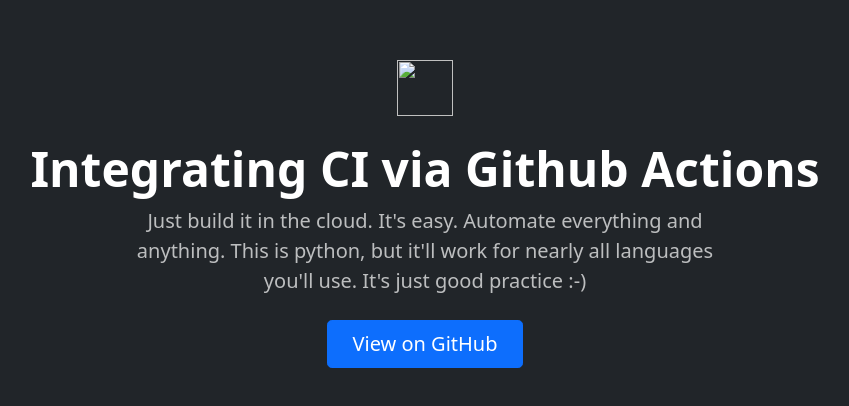
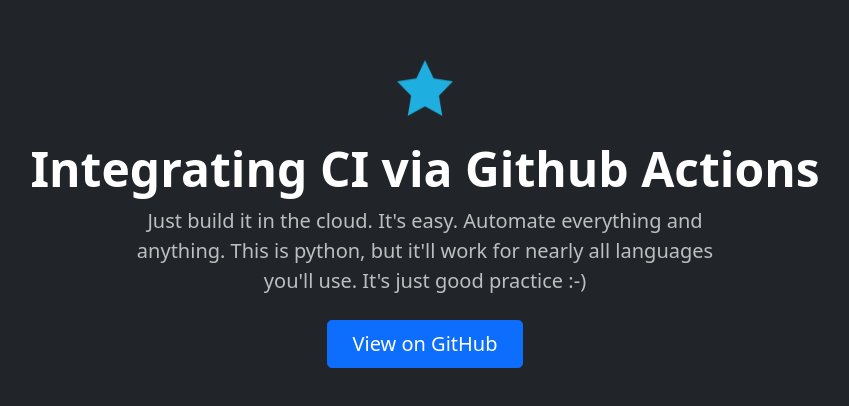
Before and after one commit to Dohva/RakdamSplash, a plain HTML site: page index.html in a window 1280 px wide. Shown: the part 186-592 px from the top of the page, without its empty margins (215-1064 px from the left). Drawn offline with nearby package versions, Linux system fonts and the light colour scheme; the site is published under a folder, as on GitHub Pages, so addresses that start at the root find nothing.

Commit message:
Update master to output generated at 67d92be

```diff
--- a/index.html
+++ b/index.html
@@ -30,6 +30,8 @@
         color: var(--bs-white);
 
       }
+
+
     </style>
 
   </head>
@@ -49,7 +51,7 @@
 
       <img
         class="d-block mx-auto mb-4"
-        src="/logo-default.png"
+        src="logo-default.png"
         alt=""
         width="56"
         height="56"
@@ -74,6 +76,7 @@ It's just good practice :-)
 
       <a href="https://github.com/Dohva/RakdamSplash" class="btn btn-primary btn-lg px-4">View on GitHub</a>
 
+
     </div>
   </body>
 </html>
```
